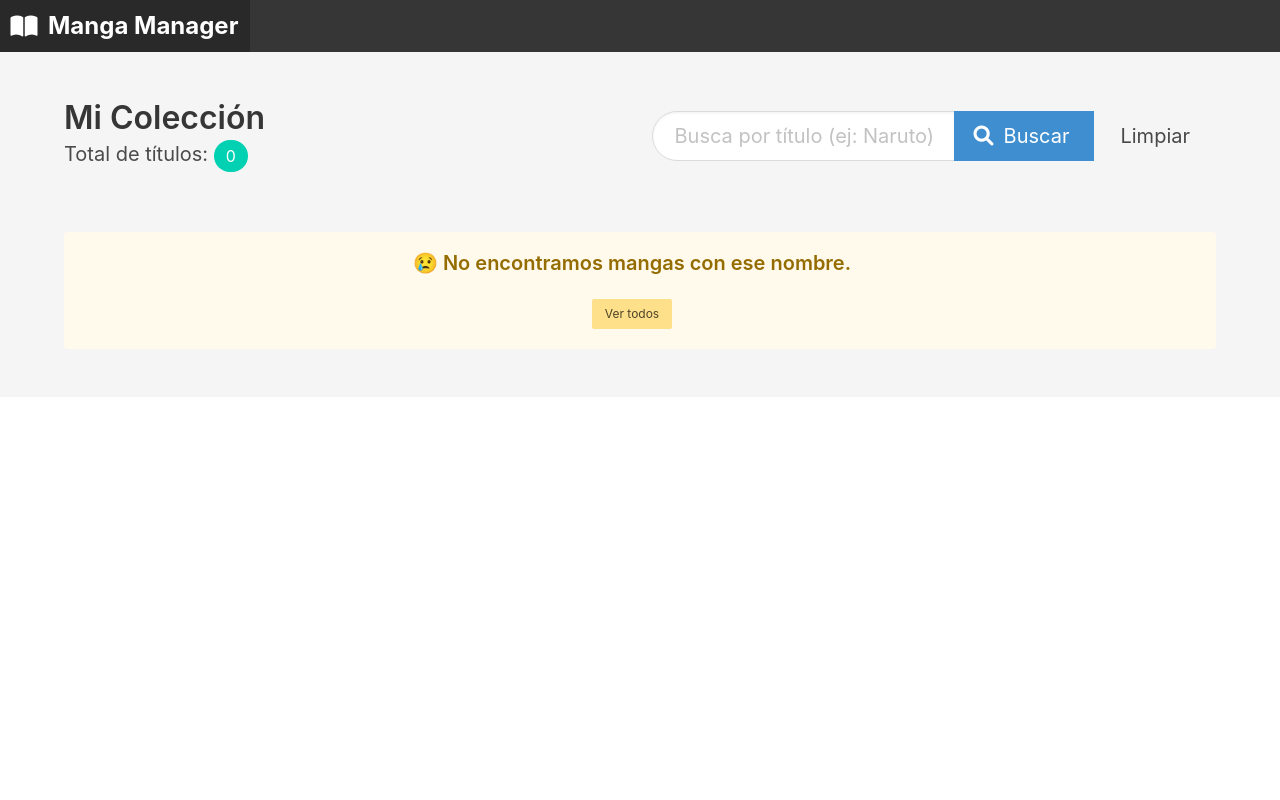
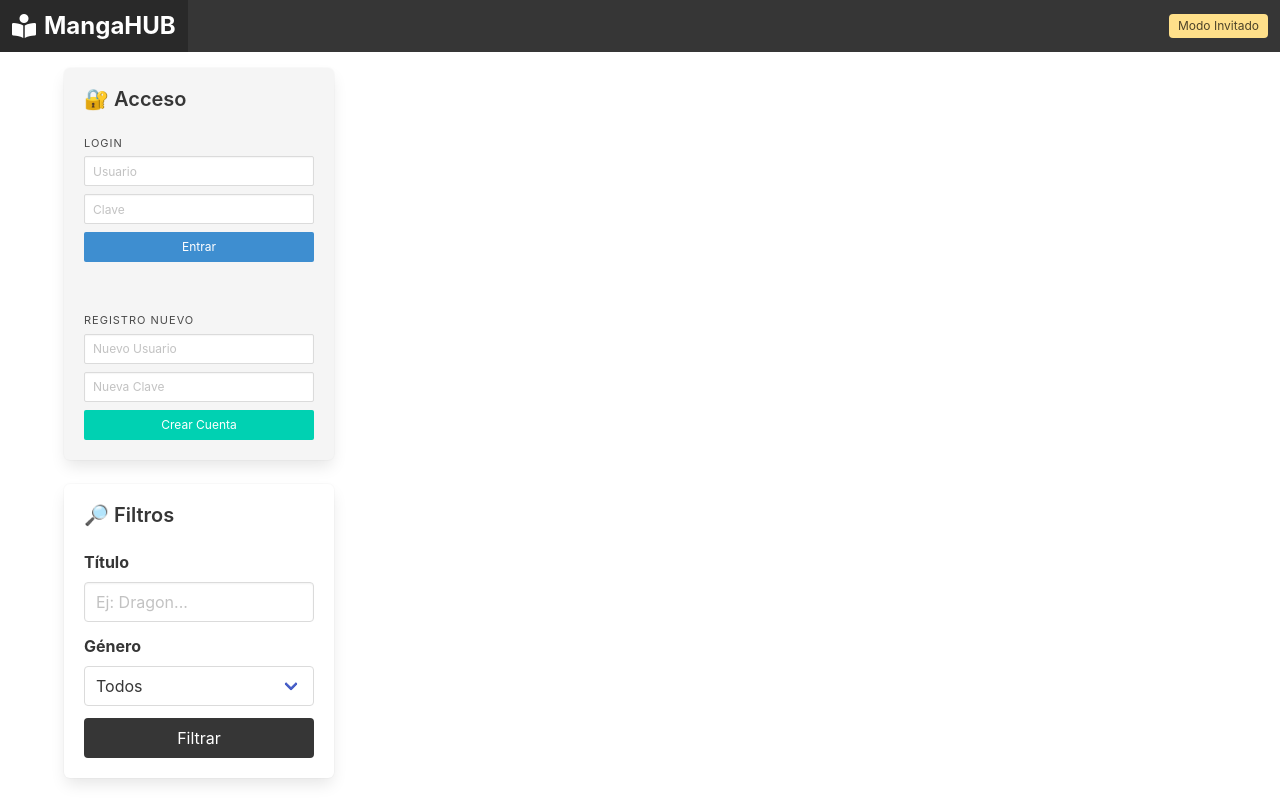
Before and after one commit to Jeff07K/PI-F, a FastAPI app: template templates/mangas.html in a window 1280 px wide. Run offline with FastAPI, Linux system fonts and the light colour scheme; the template is opened without the code that fills it, so the values that code supplies are empty.

Commit message:
modificacion para poder tener perfiles , de forma ordenada

```diff
--- a/main.py
+++ b/main.py
@@ -1,8 +1,10 @@
-from fastapi import FastAPI, Request, Query
-from fastapi.responses import HTMLResponse
+from fastapi import FastAPI, Request, Form, Response, Cookie
+from fastapi.responses import HTMLResponse, RedirectResponse
 from fastapi.templating import Jinja2Templates
+from fastapi.staticfiles import StaticFiles
 from sqlmodel import SQLModel, Session, create_engine, select
-from models import Genero, Manga  # Asegúrate de que models.py tenga las clases
+from typing import Optional
+from models import Genero, Manga, Usuario, Comentario
 
 app = FastAPI()
 templates = Jinja2Templates(directory="templates")
@@ -14,58 +16,102 @@ engine = create_engine(f"sqlite:///{sqlite_file_name}")
 def on_startup():
     SQLModel.metadata.create_all(engine)
 
-# --- RUTA PARA CREAR 10 MANGAS DE GOLPE ---
-@app.post("/crear-datos-dummy")
-def crear_datos():
+# --- SISTEMA DE LOGIN (NUEVO) ---
+@app.post("/registro")
+def registrar(request: Request, username: str = Form(...), password: str = Form(...)):
     with Session(engine) as session:
-        # 1. Asegurar que existan los géneros
-        nombres_generos = ["Shonen", "Seinen", "Shojo", "Terror"]
-        mapa_generos = {} # Diccionario para guardar los IDs
+        user = Usuario(username=username, password=password)
+        session.add(user)
+        session.commit()
+    return RedirectResponse(url="/mangas", status_code=303)
 
-        for nombre in nombres_generos:
-            genero = session.exec(select(Genero).where(Genero.nombre == nombre)).first()
-            if not genero:
-                genero = Genero(nombre=nombre)
-                session.add(genero)
-                session.commit()
-                session.refresh(genero)
-            mapa_generos[nombre] = genero.id
+@app.post("/login")
+def login(response: Response, username: str = Form(...), password: str = Form(...)):
+    with Session(engine) as session:
+        user = session.exec(select(Usuario).where(Usuario.username == username, Usuario.password == password)).first()
+        if user:
+            # Guardamos el usuario en una cookie (forma rápida para el examen)
+            response = RedirectResponse(url="/mangas", status_code=303)
+            response.set_cookie(key="usuario_id", value=str(user.id))
+            return response
+    return RedirectResponse(url="/mangas", status_code=303)
 
-        # 2. Lista de Mangas para agregar (Títulos y Portadas Reales)
-        lista_mangas = [
-            {"titulo": "One Piece", "autor": "Eiichiro Oda", "genero": "Shonen", "img": "https://upload.wikimedia.org/wikipedia/en/9/90/One_Piece%2C_Volume_61_Cover_%28Japanese%29.jpg"},
-            {"titulo": "Dragon Ball Z", "autor": "Akira Toriyama", "genero": "Shonen", "img": "https://upload.wikimedia.org/wikipedia/en/0/04/Dragon_Ball_Z_manga_vol_1.jpg"},
-            {"titulo": "Attack on Titan", "autor": "Hajime Isayama", "genero": "Shonen", "img": "https://upload.wikimedia.org/wikipedia/en/d/d6/Shingeki_no_Kyojin_manga_volume_1.jpg"},
-            {"titulo": "Demon Slayer", "autor": "Koyoharu Gotouge", "genero": "Shonen", "img": "https://upload.wikimedia.org/wikipedia/en/6/69/Kimetsu_no_Yaiba_1.png"},
-            {"titulo": "Death Note", "autor": "Tsugumi Ohba", "genero": "Shonen", "img": "https://upload.wikimedia.org/wikipedia/en/6/6f/Death_Note_Vol_1.jpg"},
-            {"titulo": "Fullmetal Alchemist", "autor": "Hiromu Arakawa", "genero": "Shonen", "img": "https://upload.wikimedia.org/wikipedia/en/9/9d/Fullmetal_Alchemist_vol_01_en.jpg"},
-            {"titulo": "Tokyo Ghoul", "autor": "Sui Ishida", "genero": "Seinen", "img": "https://upload.wikimedia.org/wikipedia/en/e/e5/Tokyo_Ghoul_volume_1_cover.jpg"},
-            {"titulo": "Chainsaw Man", "autor": "Tatsuki Fujimoto", "genero": "Shonen", "img": "https://upload.wikimedia.org/wikipedia/en/d/d3/Chainsaw_Man_vol._1.jpg"},
-            {"titulo": "Sailor Moon", "autor": "Naoko Takeuchi", "genero": "Shojo", "img": "https://upload.wikimedia.org/wikipedia/en/0/06/Sailor_Moon_Volume_1_Kanzeban_Cover.jpg"},
-            {"titulo": "Uzumaki", "autor": "Junji Ito", "genero": "Terror", "img": "https://upload.wikimedia.org/wikipedia/en/thumb/9/90/Uzumaki_manga_cover.jpg/220px-Uzumaki_manga_cover.jpg"}
-        ]
+@app.get("/logout")
+def logout(response: Response):
+    response = RedirectResponse(url="/mangas", status_code=303)
+    response.delete_cookie("usuario_id")
+    return response
 
-        # 3. Insertar solo si no existen
-        for item in lista_mangas:
-            existe = session.exec(select(Manga).where(Manga.titulo == item["titulo"])).first()
-            if not existe:
-                nuevo_manga = Manga(
-                    titulo=item["titulo"],
-                    autor=item["autor"],
-                    portada_url=item["img"],
-                    genero_id=mapa_generos[item["genero"]]
-                )
-                session.add(nuevo_manga)
+# --- COMENTARIOS (NUEVO) ---
+@app.post("/comentar/{manga_id}")
+def comentar(manga_id: int, texto: str = Form(...), usuario_id: Optional[str] = Cookie(None)):
+    if not usuario_id:
+        return RedirectResponse(url="/mangas", status_code=303)
 
+    with Session(engine) as session:
+        nuevo_comentario = Comentario(texto=texto, manga_id=manga_id, usuario_id=int(usuario_id))
+        session.add(nuevo_comentario)
         session.commit()
+    return RedirectResponse(url="/mangas", status_code=303)
 
-    return {"mensaje": "¡10 Mangas agregados con éxito!"}
-# RUTA DEL BUSCADOR Y LISTADO
+# --- RUTA PRINCIPAL (Buscador mejorado) ---
 @app.get("/mangas", response_class=HTMLResponse)
-def listar_mangas(request: Request, buscar: str = Query(None)):
+def listar_mangas(request: Request, buscar: str = None, genero_id: int = None, usuario_id: Optional[str] = Cookie(None)):
     with Session(engine) as session:
         query = select(Manga)
         if buscar:
             query = query.where(Manga.titulo.contains(buscar))
+        if genero_id and genero_id != 0:
+            query = query.where(Manga.genero_id == genero_id)
+
         mangas = session.exec(query).all()
-    return templates.TemplateResponse("mangas.html", {"request": request, "mangas": mangas, "busqueda_actual": buscar})
+        generos = session.exec(select(Genero)).all()
+
+        # Verificar si hay usuario logueado
+        usuario_actual = None
+        if usuario_id:
+            usuario_actual = session.get(Usuario, int(usuario_id))
+
+    return templates.TemplateResponse("mangas.html", {
+        "request": request,
+        "mangas": mangas,
+        "generos": generos,
+        "usuario": usuario_actual,
+        "busqueda_actual": buscar
+    })
+
+# --- DATOS CON IMÁGENES ARREGLADAS ---
+@app.post("/crear-datos-dummy")
+def crear_datos():
+    with Session(engine) as session:
+        if session.exec(select(Genero)).first(): return {"mensaje": "Ya existen datos"}
+
+        # 1. Géneros
+        nombres = ["Shonen", "Seinen", "Shojo", "Terror", "Deportes"]
+        gens = {}
+        for n in nombres:
+            g = Genero(nombre=n)
+            session.add(g)
+            session.commit()
+            gens[n] = g.id
+
+        # 2. Mangas (Links directos JPG para que no fallen)
+        lista = [
+            {"t": "Naruto", "a": "Kishimoto", "g": "Shonen", "img": "https://m.media-amazon.com/images/I/81I5D0j0+BL._AC_UF1000,1000_QL80_.jpg"},
+            {"t": "One Piece", "a": "Oda", "g": "Shonen", "img": "https://m.media-amazon.com/images/I/912xRMMRa4L._AC_UF1000,1000_QL80_.jpg"},
+            {"t": "Berserk", "a": "Miura", "g": "Seinen", "img": "https://m.media-amazon.com/images/I/81M4u+-WwlL._AC_UF1000,1000_QL80_.jpg"},
+            {"t": "Monster", "a": "Urasawa", "g": "Terror", "img": "https://m.media-amazon.com/images/I/8125DiM8z-L._AC_UF1000,1000_QL80_.jpg"},
+            {"t": "Sailor Moon", "a": "Takeuchi", "g": "Shojo", "img": "https://m.media-amazon.com/images/I/81h4G2q-sTL._AC_UF1000,1000_QL80_.jpg"},
+            {"t": "Slam Dunk", "a": "Inoue", "g": "Deportes", "img": "https://m.media-amazon.com/images/I/8166xA2tJXL._AC_UF1000,1000_QL80_.jpg"},
+            {"t": "Dragon Ball", "a": "Toriyama", "g": "Shonen", "img": "https://m.media-amazon.com/images/I/81Fj80j1x+L._AC_UF1000,1000_QL80_.jpg"},
+            {"t": "Akira", "a": "Otomo", "g": "Seinen", "img": "https://m.media-amazon.com/images/I/818+2q7F+5L._AC_UF1000,1000_QL80_.jpg"},
+            {"t": "Uzumaki", "a": "Junji Ito", "g": "Terror", "img": "https://m.media-amazon.com/images/I/91Ar-16-NcL._AC_UF1000,1000_QL80_.jpg"},
+            {"t": "Nana", "a": "Yazawa", "g": "Shojo", "img": "https://m.media-amazon.com/images/I/61F2Kx+jXhL._AC_UF1000,1000_QL80_.jpg"}
+        ]
+
+        for i in lista:
+            m = Manga(titulo=i["t"], autor=i["a"], genero_id=gens[i["g"]], portada_url=i["img"])
+            session.add(m)
+
+        session.commit()
+    return {"mensaje": "Datos Listos"}
--- a/templates/mangas.html
+++ b/templates/mangas.html
@@ -2,97 +2,125 @@
 <html lang="es">
 <head>
     <meta charset="UTF-8">
-    <meta name="viewport" content="width=device-width, initial-scale=1.0">
-    <title>Manga Manager</title>
+    <title>Manga Ultimate</title>
     <link rel="stylesheet" href="https://cdn.jsdelivr.net/npm/bulma@0.9.4/css/bulma.min.css">
     <link rel="stylesheet" href="https://cdnjs.cloudflare.com/ajax/libs/font-awesome/6.0.0/css/all.min.css">
 </head>
-<body class="has-background-white-ter">
+<body>
 
-    <nav class="navbar is-dark" role="navigation" aria-label="main navigation">
+    <nav class="navbar is-dark mb-4">
         <div class="navbar-brand">
-            <a class="navbar-item has-text-weight-bold is-size-4" href="/mangas">
-                <span class="icon is-medium mr-2"><i class="fas fa-book-open"></i></span>
-                Manga Manager
+            <a class="navbar-item is-size-4 has-text-weight-bold" href="/mangas">
+                <i class="fas fa-book-reader mr-2"></i> MangaHUB
             </a>
+        </div>
+        <div class="navbar-end">
+            <div class="navbar-item">
+                {% if usuario %}
+                    <span class="tag is-success is-medium mr-2">Hola, {{ usuario.username }}</span>
+                    <a href="/logout" class="button is-danger is-small">Salir</a>
+                {% else %}
+                    <span class="tag is-warning">Modo Invitado</span>
+                {% endif %}
+            </div>
         </div>
     </nav>
 
-    <section class="section">
     <div class="container">
+        <div class="columns">
 
-            <div class="columns is-vcentered mb-6">
-                <div class="column is-half">
-                    <h1 class="title has-text-dark">Mi Colección</h1>
-                    <p class="subtitle">
-                        Total de títulos: <span class="tag is-primary is-medium is-rounded">{{ mangas|length }}</span>
-                    </p>
+            <div class="column is-one-quarter">
+                {% if not usuario %}
+                <div class="box has-background-light">
+                    <h3 class="title is-5">🔐 Acceso</h3>
+
+                    <p class="heading">Login</p>
+                    <form action="/login" method="post" class="mb-4">
+                        <input class="input is-small mb-2" name="username" placeholder="Usuario" required>
+                        <input class="input is-small mb-2" type="password" name="password" placeholder="Clave" required>
+                        <button class="button is-info is-small is-fullwidth">Entrar</button>
+                    </form>
+
+                    <hr>
+                    <p class="heading">Registro Nuevo</p>
+                    <form action="/registro" method="post">
+                        <input class="input is-small mb-2" name="username" placeholder="Nuevo Usuario" required>
+                        <input class="input is-small mb-2" type="password" name="password" placeholder="Nueva Clave" required>
+                        <button class="button is-primary is-small is-fullwidth">Crear Cuenta</button>
+                    </form>
                 </div>
+                {% endif %}
 
-                <div class="column is-half">
+                <div class="box">
+                    <h3 class="title is-5">🔎 Filtros</h3>
                     <form action="/mangas" method="get">
-                        <div class="field has-addons">
-                            <div class="control is-expanded">
-                                <input class="input is-medium is-rounded" type="text" name="buscar"
-                                       placeholder="Busca por título (ej: Naruto)..."
-                                       value="{{ busqueda_actual if busqueda_actual }}">
+                        <div class="field">
+                            <label class="label">Título</label>
+                            <input class="input" name="buscar" placeholder="Ej: Dragon..." value="{{ busqueda_actual if busqueda_actual }}">
                         </div>
-                            <div class="control">
-                                <button class="button is-info is-medium is-rounded">
-                                    <span class="icon"><i class="fas fa-search"></i></span>
-                                    <span>Buscar</span>
-                                </button>
-                            </div>
-                            <div class="control">
-                                <a href="/mangas" class="button is-light is-medium is-rounded">Limpiar</a>
+                        <div class="field">
+                            <label class="label">Género</label>
+                            <div class="select is-fullwidth">
+                                <select name="genero_id">
+                                    <option value="0">Todos</option>
+                                    {% for g in generos %}
+                                    <option value="{{ g.id }}">{{ g.nombre }}</option>
+                                    {% endfor %}
+                                </select>
                             </div>
                         </div>
+                        <button class="button is-dark is-fullwidth mt-2">Filtrar</button>
                     </form>
                 </div>
             </div>
 
+            <div class="column">
                 <div class="columns is-multiline">
                     {% for manga in mangas %}
-                <div class="column is-one-third-desktop is-half-tablet">
+                    <div class="column is-6">
                         <div class="card">
                             <div class="card-image">
-                            <figure class="image is-4by3">
-                                <img src="{{ manga.portada_url }}" alt="Portada de {{ manga.titulo }}" style="object-fit: cover;">
+                                <figure class="image is-3by2">
+                                    <img src="{{ manga.portada_url }}" style="object-fit: cover;">
                                 </figure>
                             </div>
+                            <div class="card-content">
+                                <p class="title is-5">{{ manga.titulo }}</p>
+                                <p class="subtitle is-7">{{ manga.genero.nombre }} | {{ manga.autor }}</p>
 
-                        <div class="card-content">
-                            <div class="media">
-                                <div class="media-content">
-                                    <p class="title is-4">{{ manga.titulo }}</p>
-                                    <p class="subtitle is-6">Autor: {{ manga.autor }}</p>
+                                <div class="content is-small" style="max-height: 100px; overflow-y: auto; background: #f5f5f5; padding: 5px;">
+                                    <strong>Comentarios:</strong>
+                                    {% for c in manga.comentarios %}
+                                        <div class="is-size-7 border-bottom">
+                                            <b>{{ c.usuario.username }}:</b> {{ c.texto }}
+                                        </div>
+                                    {% else %}
+                                        <p class="is-italic has-text-grey">Sin comentarios...</p>
+                                    {% endfor %}
+                                </div>
+
+                                {% if usuario %}
+                                <form action="/comentar/{{ manga.id }}" method="post" class="mt-2">
+                                    <div class="field has-addons">
+                                        <div class="control is-expanded">
+                                            <input class="input is-small" name="texto" placeholder="Escribe algo..." required>
+                                        </div>
+                                        <div class="control">
+                                            <button class="button is-info is-small">Enviar</button>
                                         </div>
                                     </div>
-
-                            <div class="content">
-                                <span class="tag is-info is-light">Manga</span>
-                                <span class="tag is-warning is-light">#{{ manga.id }}</span>
-                                <br>
-                                <time datetime="2025-01-01" class="is-size-7 has-text-grey mt-2">Agregado recientemente</time>
+                                </form>
+                                {% else %}
+                                <p class="help has-text-danger text-center">Inicia sesión para comentar</p>
+                                {% endif %}
                             </div>
-                        </div>
-
-                        <footer class="card-footer">
-                            <a href="#" class="card-footer-item has-text-info">Ver Detalles</a>
-                        </footer>
-                    </div>
-                </div>
-                {% else %}
-                <div class="column is-full">
-                    <div class="notification is-warning is-light has-text-centered">
-                        <h3 class="title is-5">😢 No encontramos mangas con ese nombre.</h3>
-                        <a href="/mangas" class="button is-small is-warning">Ver todos</a>
                         </div>
                     </div>
                     {% endfor %}
                 </div>
             </div>
-    </section>
 
+        </div>
+    </div>
 </body>
 </html>
```
Also changed, not shown: models.py (+19 -2 lines), mangas.db (deleted). Lines whose indentation alone changed are shown as unchanged.
